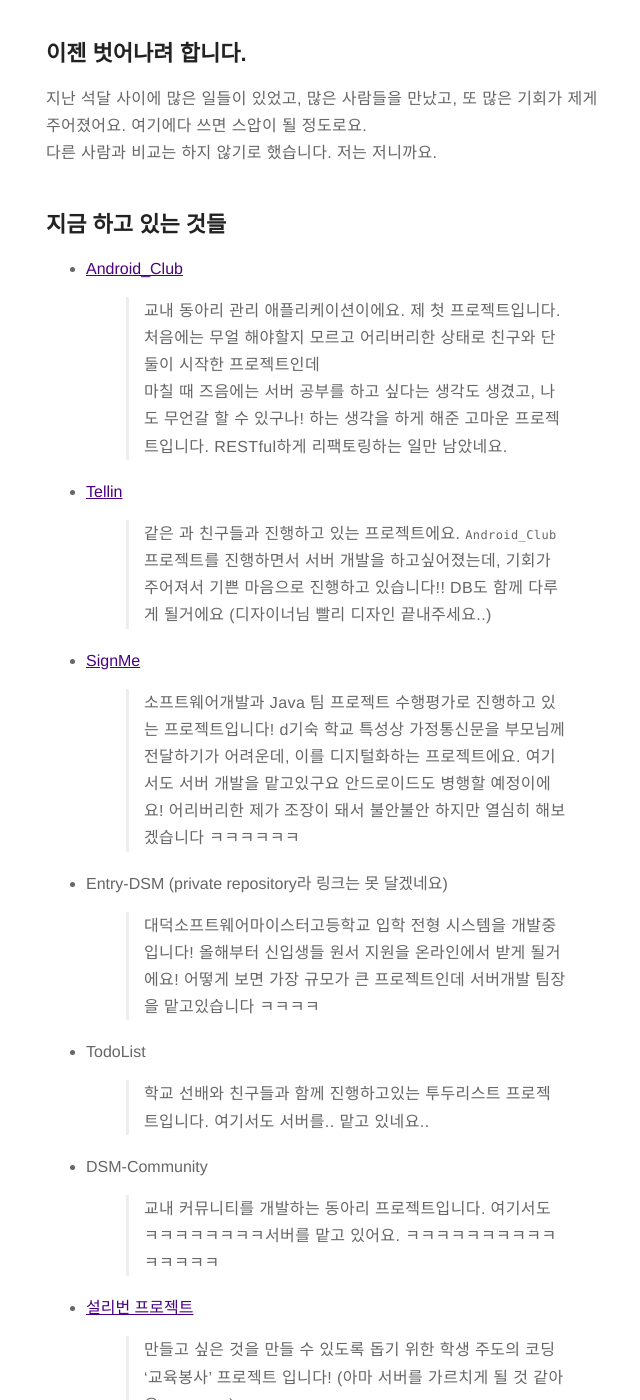
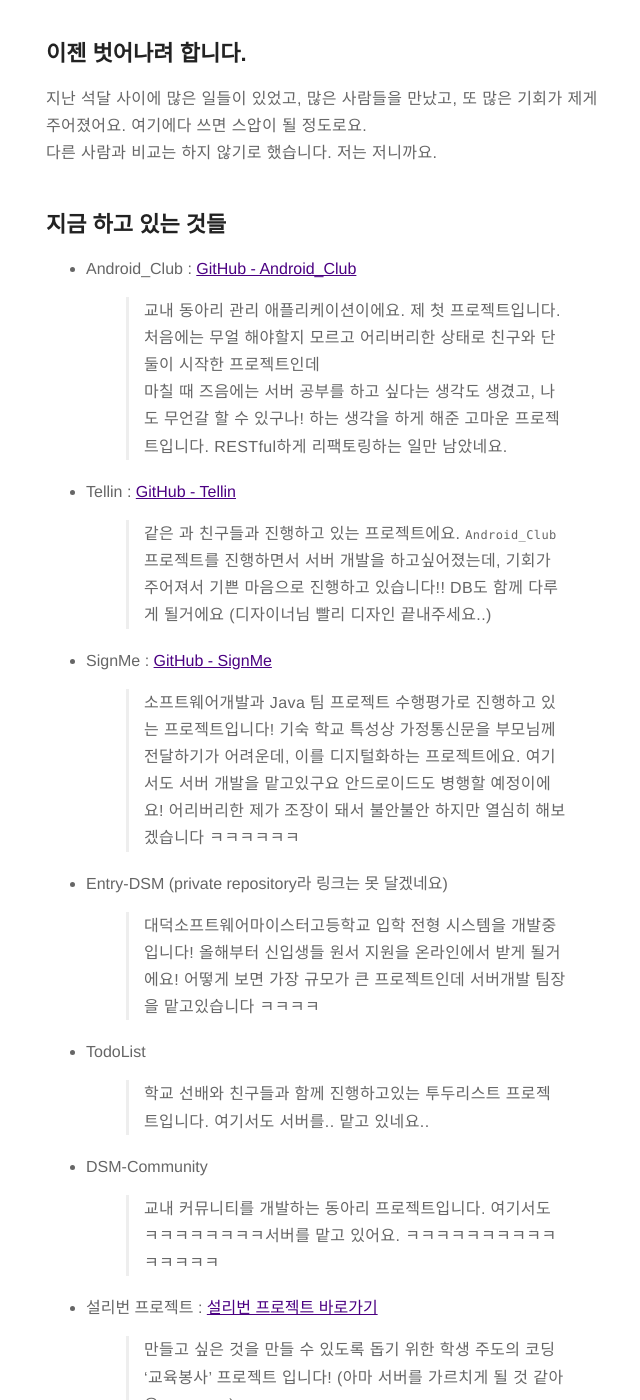
Before and after one commit to CHANMYUNG/nooheat.github.io, a Jekyll site: the page built from _posts/2017-07-06-첫 포스팅.markdown, in a window 1280 px wide and 1400 px high, scrolled down 993 px. Shown: the whole window, without its empty margins (314-954 px from the left). Built offline with Jekyll 4.4.1, drawn with Linux system fonts in a browser that asks for light colours.

Commit message:
첫 포스팅 오탈자 수정

````diff
--- a/_posts/2017-07-06-첫 포스팅.markdown
+++ b/_posts/2017-07-06-첫 포스팅.markdown
@@ -36,18 +36,18 @@ OS를 개발하거나, 큰 규모의 대회에 나가서 입상하는 친구,
 
 지금 하고 있는 것들
 ---
-- [Android_Club](https://github.com/Nooheat/Android_Club)
+- Android_Club : [GitHub - Android_Club](https://github.com/Nooheat/Android_Club)
 > 교내 동아리 관리 애플리케이션이에요. 제 첫 프로젝트입니다. 처음에는 무얼 해야할지 모르고 어리버리한 상태로 친구와 단 둘이 시작한 프로젝트인데
 마칠 때 즈음에는 서버 공부를 하고 싶다는 생각도 생겼고, 나도 무언갈 할 수 있구나! 하는 생각을 하게 해준 고마운 프로젝트입니다. RESTful하게 리팩토링하는 일만 남았네요.
 
-- [Tellin](https://github.com/Nooheat/Tellin)
+- Tellin : [GitHub - Tellin](https://github.com/Nooheat/Tellin)
 > 같은 과 친구들과 진행하고 있는 프로젝트에요. ```Android_Club``` 프로젝트를 진행하면서 서버 개발을 하고싶어졌는데, 기회가 주어져서 기쁜 마음으로 진행하고 있습니다!! DB도 함께 다루게 될거에요 (디자이너님 빨리 디자인 끝내주세요..)
 
-- [SignMe](https://github.com/Nooheat/SignMe)
-> 소프트웨어개발과 Java 팀 프로젝트 수행평가로 진행하고 있는 프로젝트입니다! d기숙 학교 특성상 가정통신문을 부모님께 전달하기가 어려운데, 이를 디지털화하는 프로젝트에요.
+- SignMe : [GitHub - SignMe](https://github.com/Nooheat/SignMe)
+> 소프트웨어개발과 Java 팀 프로젝트 수행평가로 진행하고 있는 프로젝트입니다! 기숙 학교 특성상 가정통신문을 부모님께 전달하기가 어려운데, 이를 디지털화하는 프로젝트에요.
 여기서도 서버 개발을 맡고있구요 안드로이드도 병행할 예정이에요! 어리버리한 제가 조장이 돼서 불안불안 하지만 열심히 해보겠습니다 ㅋㅋㅋㅋㅋㅋ
 
--  Entry-DSM (private repository라 링크는 못 달겠네요)
+- Entry-DSM (private repository라 링크는 못 달겠네요)
 > 대덕소프트웨어마이스터고등학교 입학 전형 시스템을 개발중입니다! 올해부터 신입생들 원서 지원을 온라인에서 받게 될거에요! 어떻게 보면 가장 규모가 큰 프로젝트인데 서버개발 팀장을 맡고있습니다 ㅋㅋㅋㅋ
 
 - TodoList
@@ -56,7 +56,7 @@ OS를 개발하거나, 큰 규모의 대회에 나가서 입상하는 친구,
 - DSM-Community
 > 교내 커뮤니티를 개발하는 동아리 프로젝트입니다. 여기서도 ㅋㅋㅋㅋㅋㅋㅋㅋ서버를 맡고 있어요. ㅋㅋㅋㅋㅋㅋㅋㅋㅋㅋㅋㅋㅋㅋㅋ
 
-- [설리번 프로젝트](http://sullivanproject.in/)
+- 설리번 프로젝트 : [설리번 프로젝트 바로가기](http://sullivanproject.in/)
 > 만들고 싶은 것을 만들 수 있도록 돕기 위한 학생 주도의 코딩 '교육봉사' 프로젝트 입니다! (아마 서버를 가르치게 될 것 같아요..ㅋㅋㅋㅋ)
 
 열심히 달려보겠습니다. 감사합니다!
````
